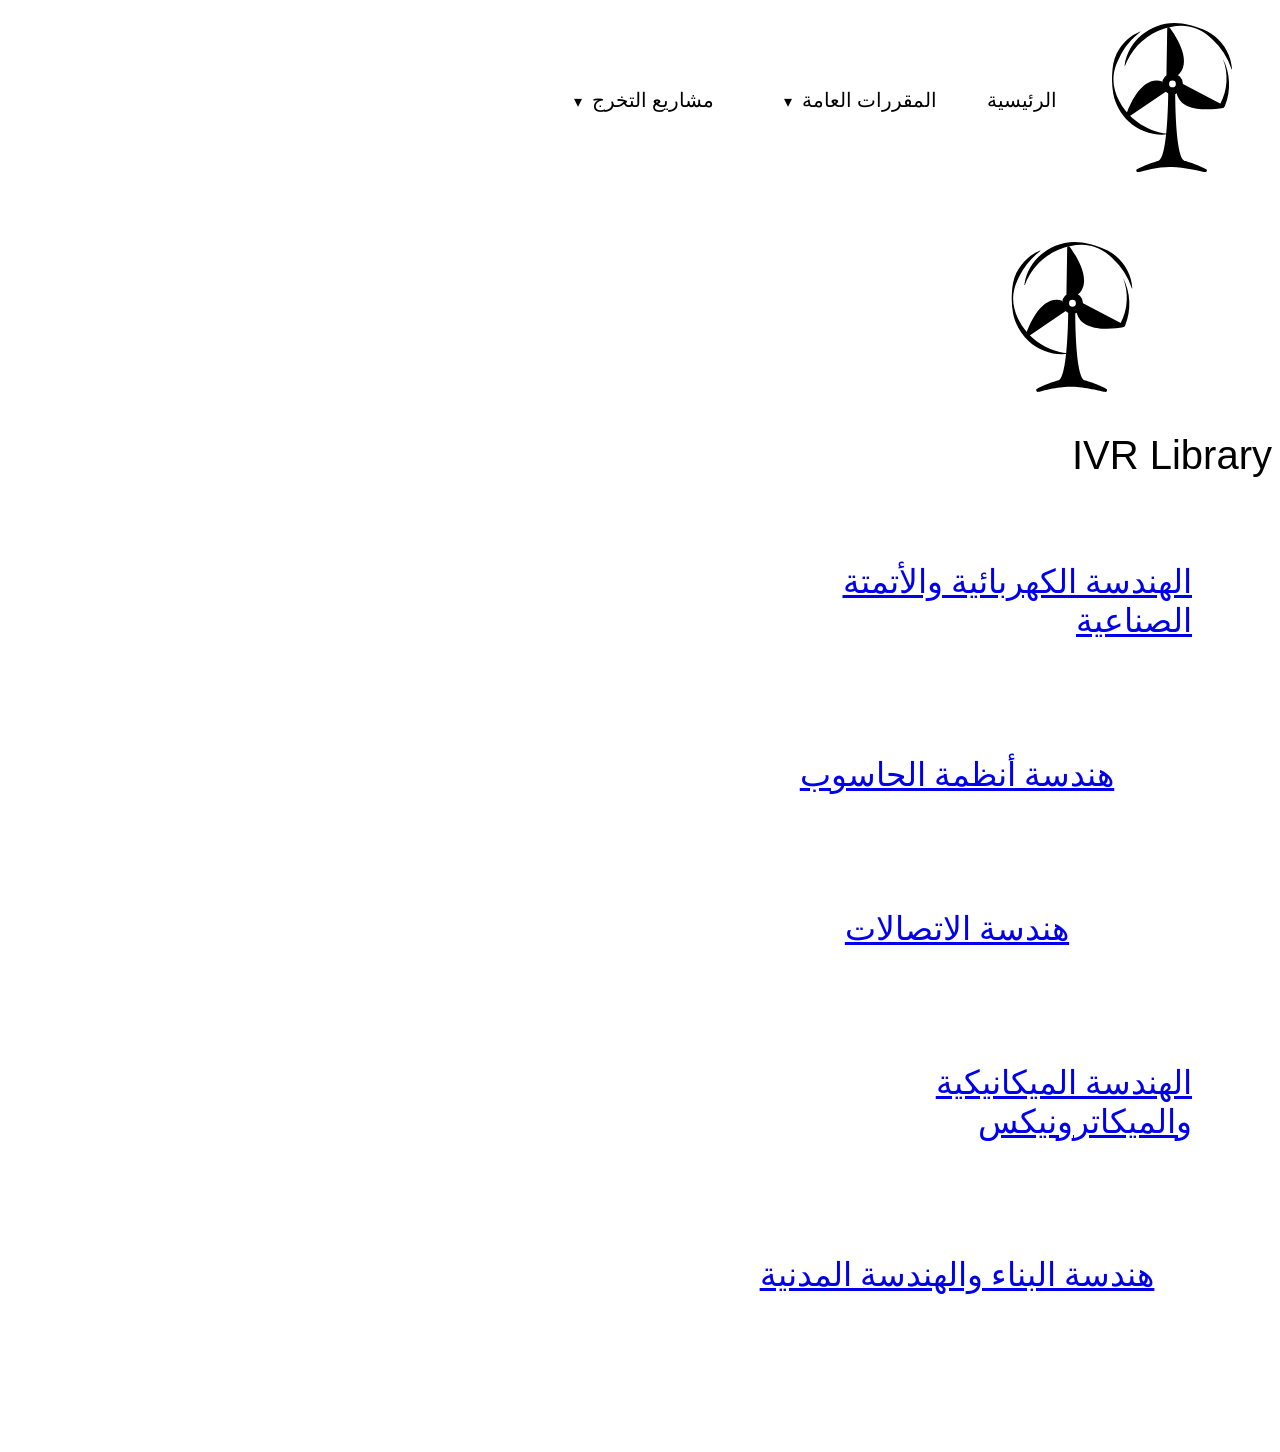
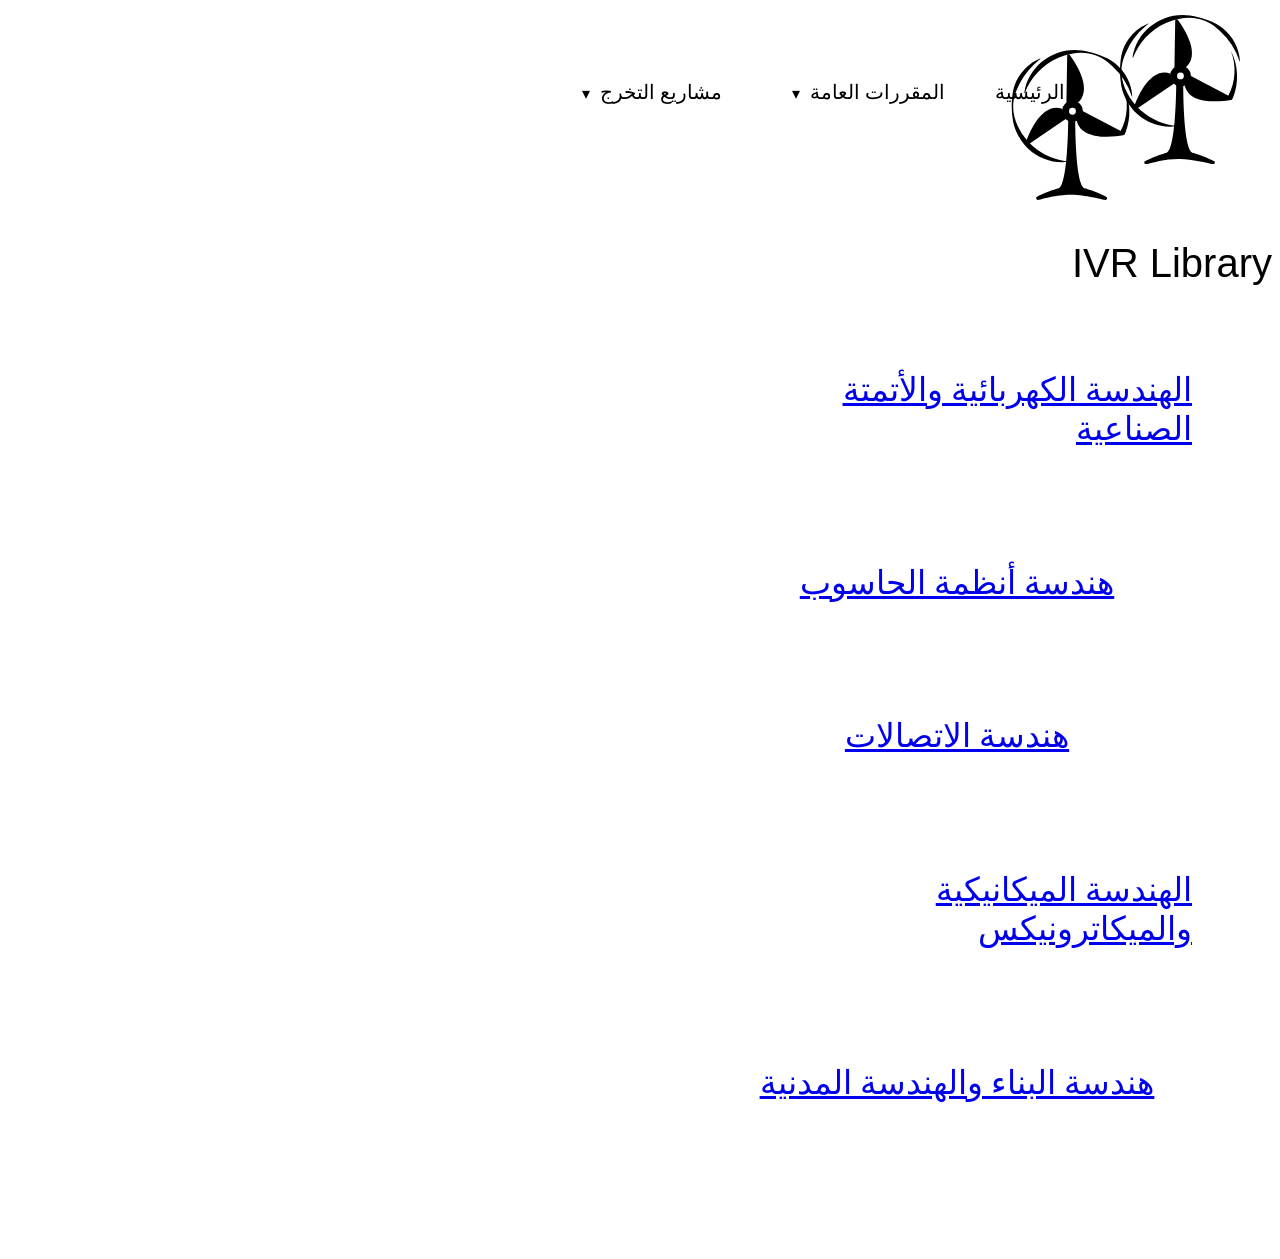

Make navbar fixed and sync height dynamically

--- a/assets/css/style.css
+++ b/assets/css/style.css
@@ -5,6 +5,10 @@ body {
     background-color: var(--color-bg);
 }
 
+body.navbar-loaded {
+    padding-top: var(--navbar-height, 100px);
+}
+
 .bars {
     display: none;
 }
@@ -15,10 +19,12 @@ body {
 }
 
 .navbar {
-    position: sticky;
+    position: fixed;
     top: 0;
     left: 0%;
     right: 0%;
+    width: 100%;
+    box-sizing: border-box;
     z-index: 9999;
     background-color: var(--color-bg-dark);
     display: flex;
@@ -26,7 +32,7 @@ body {
     align-items: center;
     padding: 15px 40px;
     box-shadow: 0px -10px 30px 15px var(--color-shadow);
-    margin-bottom: 40px;
+    margin-bottom: 0;
 }
 
 .nav-right {
@@ -237,10 +243,10 @@ body {
 }
 .side-menu {
     position: fixed;
-    top: 60px;
+    top: var(--navbar-height, 60px);
      left: -280px;
     width: 280px;
-    height: calc(100% - 60px);
+    height: calc(100% - var(--navbar-height, 60px));
     background-color: var(--color-overlay);
     backdrop-filter: blur(4px); 
     -webkit-backdrop-filter: blur(4px);
